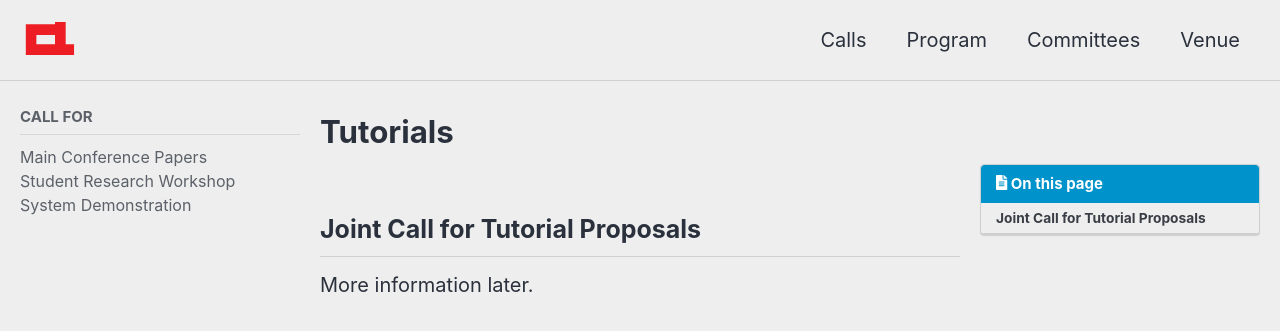
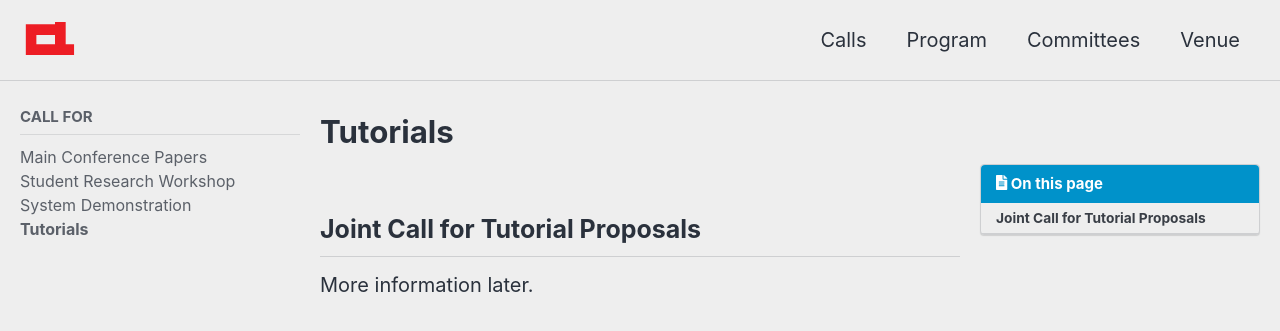
Before and after one commit to acl-org/acl-2025, a Jekyll site: the page built from _pages/calls/tutorials.md, in a window 1280 px wide and 900 px high. Shown: the top 331 px of the window. Built offline with Jekyll 4.4.1, drawn with Linux system fonts in a browser that asks for light colours; cached includes are drawn as plain includes; nearby versions of some CDN libraries.

Commit message:
Update navigation.yml

```diff
--- a/_data/navigation.yml
+++ b/_data/navigation.yml
@@ -88,6 +88,8 @@ calls:
         url: /calls/student_research_workshop/
       - title: "System Demonstration"
         url: /calls/system_demonstration/
+      - title: "Tutorials"
+        url: /calls/tutorials/
 #      - title: "Industry Track Papers"
 #        url: /calls/industry_track/
 #      - title: "Style Files and Formatting"
```
